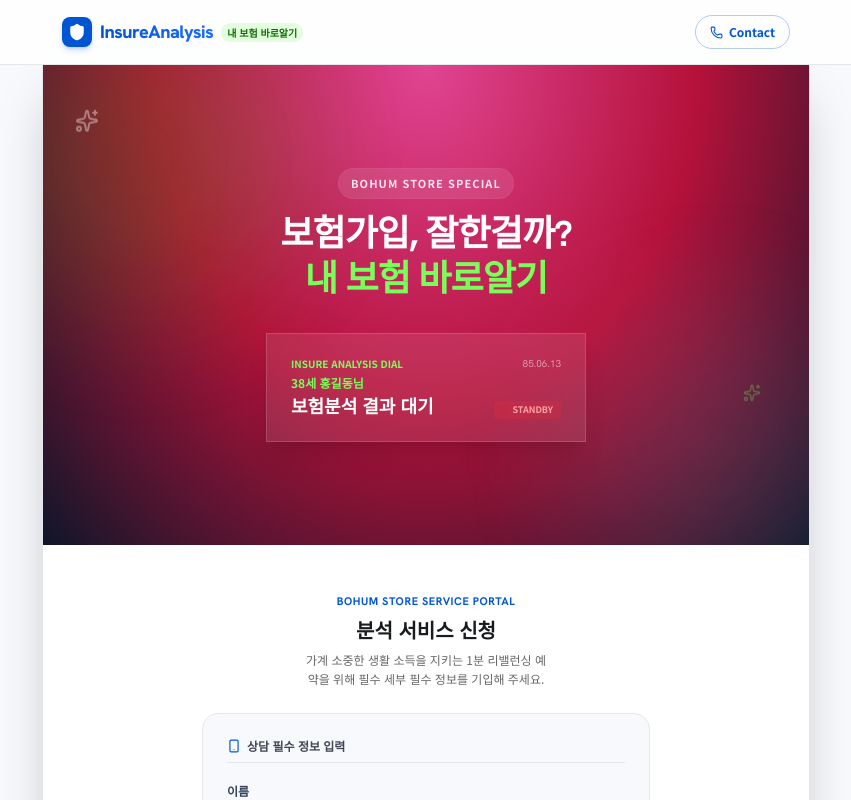
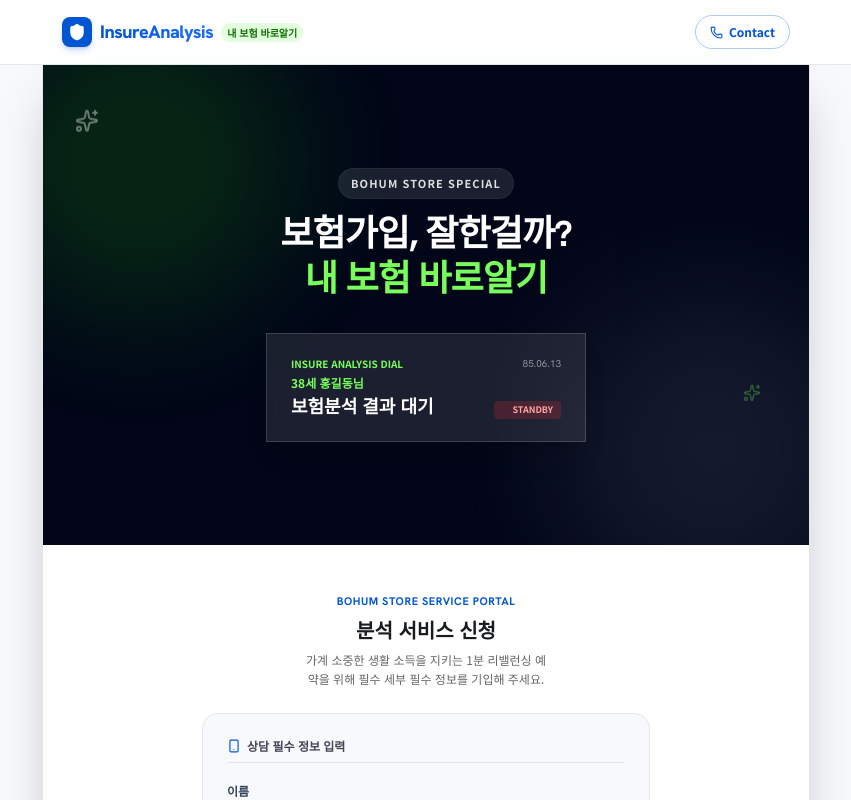
Before and after one commit to ncia/simple_consult, a React (Vite) app: page / in a window 1280 px wide. Shown: the top 800 px of the page, without its empty margins (214-1065 px from the left). Built offline with nearby package versions, Linux system fonts and the light colour scheme.

Commit message:
012번째 커밋: Hero 섹션 그라데이션을 금융/컨설팅에 어울리는 전문적인 다크 바이올렛(indigo-900)으로 교체

```diff
--- a/src/App.tsx
+++ b/src/App.tsx
@@ -199,7 +199,7 @@ export default function App() {
             {/* HERO HERO-BG WITH PARALLAX IMPACT */}
             <section className="relative h-[480px] bg-slate-950 text-white flex flex-col items-center justify-center text-center px-5 relative overflow-hidden">
               {/* background graphic overlays to match sparkles and lights */}
-              <div className="absolute inset-0 opacity-95" style={{ background: 'radial-gradient(ellipse at top, #ec4899 0%, #be123c 50%, #0f172a 100%)' }}></div>
+              <div className="absolute inset-0 bg-[radial-gradient(ellipse_at_top,_var(--tw-gradient-stops))] from-indigo-900/60 via-slate-900 to-black opacity-95"></div>
 
               {/* Dynamic light spot */}
               <div className="absolute -left-16 -top-16 w-80 h-80 bg-brand-green-neon/20 rounded-full blur-3xl animate-pulse-slow"></div>
```
